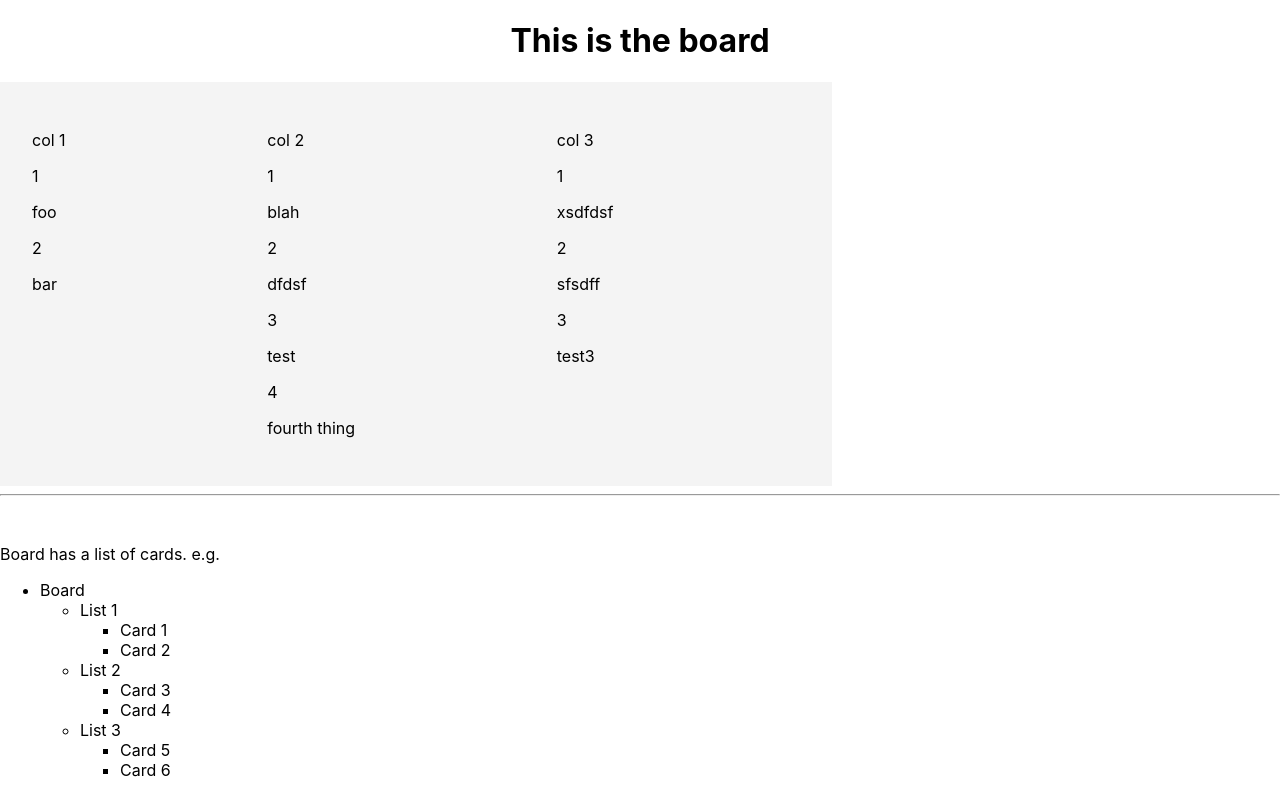
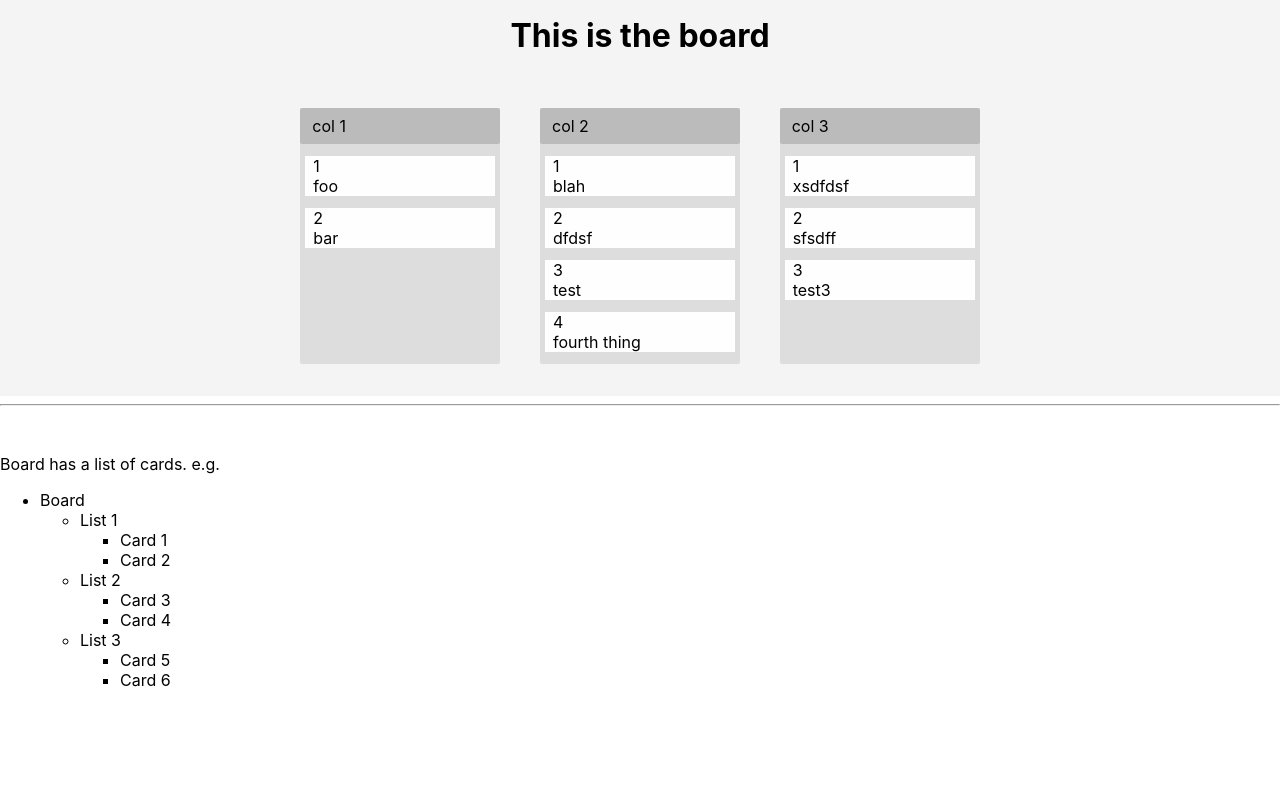
Before and after one commit to ssebs/ssebs-kanban, a React (Create React App) app: page / in a window 1280 px wide. Built offline with nearby package versions, Linux system fonts and the light colour scheme.

Commit message:
better styling

```diff
--- a/src/App.js
+++ b/src/App.js
@@ -4,7 +4,7 @@ import Board from "./components/Board";
 
 function App() {
     return (
-        <div>
+        <>
             <Board />
             <hr />
             <p style={{ marginTop: "3rem" }}>Board has a list of cards. e.g.</p>
@@ -34,7 +34,7 @@ function App() {
                     </li>
                 </ul>
             </ul>
-        </div>
+        </>
     );
 }
 
--- a/src/components/Board.jsx
+++ b/src/components/Board.jsx
@@ -14,13 +14,19 @@ const Board = () => {
 
     return (
         // <div className="board">
-        <div>
+        <div className="board-container">
             {board && (
                 <>
-                    <h1 className="text-center">This is the board</h1>
+                    <h1 className="text-center" style={{ marginTop: "0" }}>
+                        This is the board
+                    </h1>
                     <div className="board">
                         {board.map(list => (
-                            <List key={list.id} cards={list} title={list.title} />
+                            <List
+                                key={list.id}
+                                cards={list}
+                                title={list.title}
+                            />
                         ))}
                     </div>
                 </>
--- a/src/index.css
+++ b/src/index.css
@@ -1,3 +1,15 @@
+/* vars */
+:root {
+    --primary: #41afff;
+    --bg1: #f4f4f4;
+    --bg2: #dddddd;
+    --bg3: #bbbbbb;
+    --bg4: #fefefe;
+}
+* {
+    box-sizing: border-box;
+}
+
 body {
     margin: 0;
     font-family: -apple-system, BlinkMacSystemFont, "Segoe UI", "Roboto",
@@ -9,21 +21,44 @@ body {
 .text-center {
     text-align: center;
 }
+.board-container {
+    width: 100%;
+    background-color: var(--bg1);
+    padding-top: 1rem;
+}
 .board {
     width: 100%;
     max-width: 768px;
-    background-color: #f4f4f4;
+    margin: auto;
     padding: 2rem;
     display: grid;
     grid-template-columns: auto auto auto;
     grid-gap: 15px;
+    justify-content: space-around;
 }
 .list {
-    grid-column: auto
+    background-color: var(--bg2);
+    grid-column: auto;
+    width: 100%;
+    min-width: 200px;
+    border-radius: 2px;
+}
+.list-title {
+    background-color: var(--bg3);
+    padding: 0.5rem;
+    padding-left: 0.75rem;
+    border-radius: 2px;
+    margin: 0 auto;
 }
 .card {
+    margin: .75rem  auto;
+    background-color: var(--bg4);
+    padding: 0 0.5rem;
+    width: 95%;
 }
 .card-header {
+    margin: 0 auto;
 }
 .card-body {
+    margin: 0 auto;
 }
```
